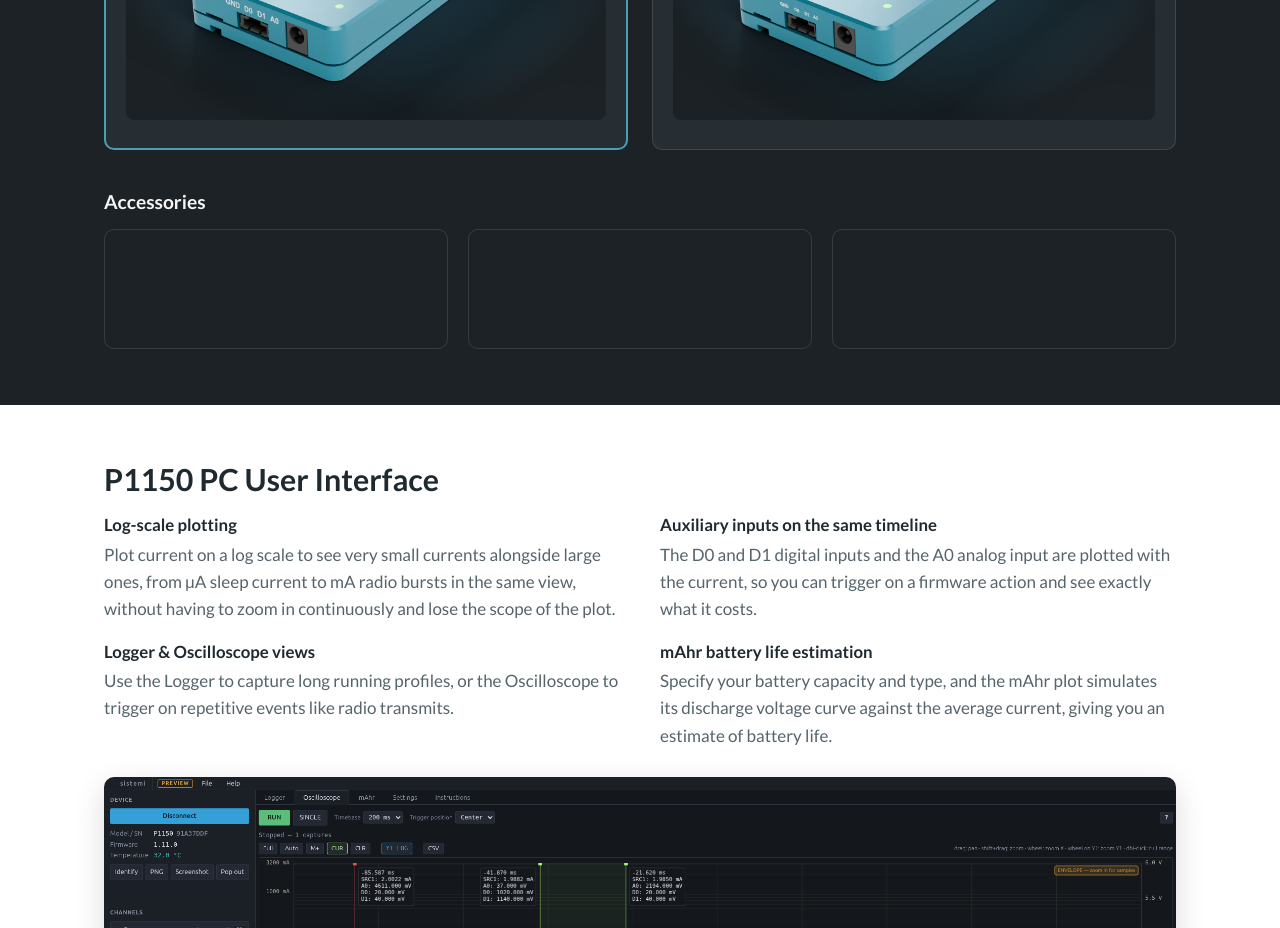
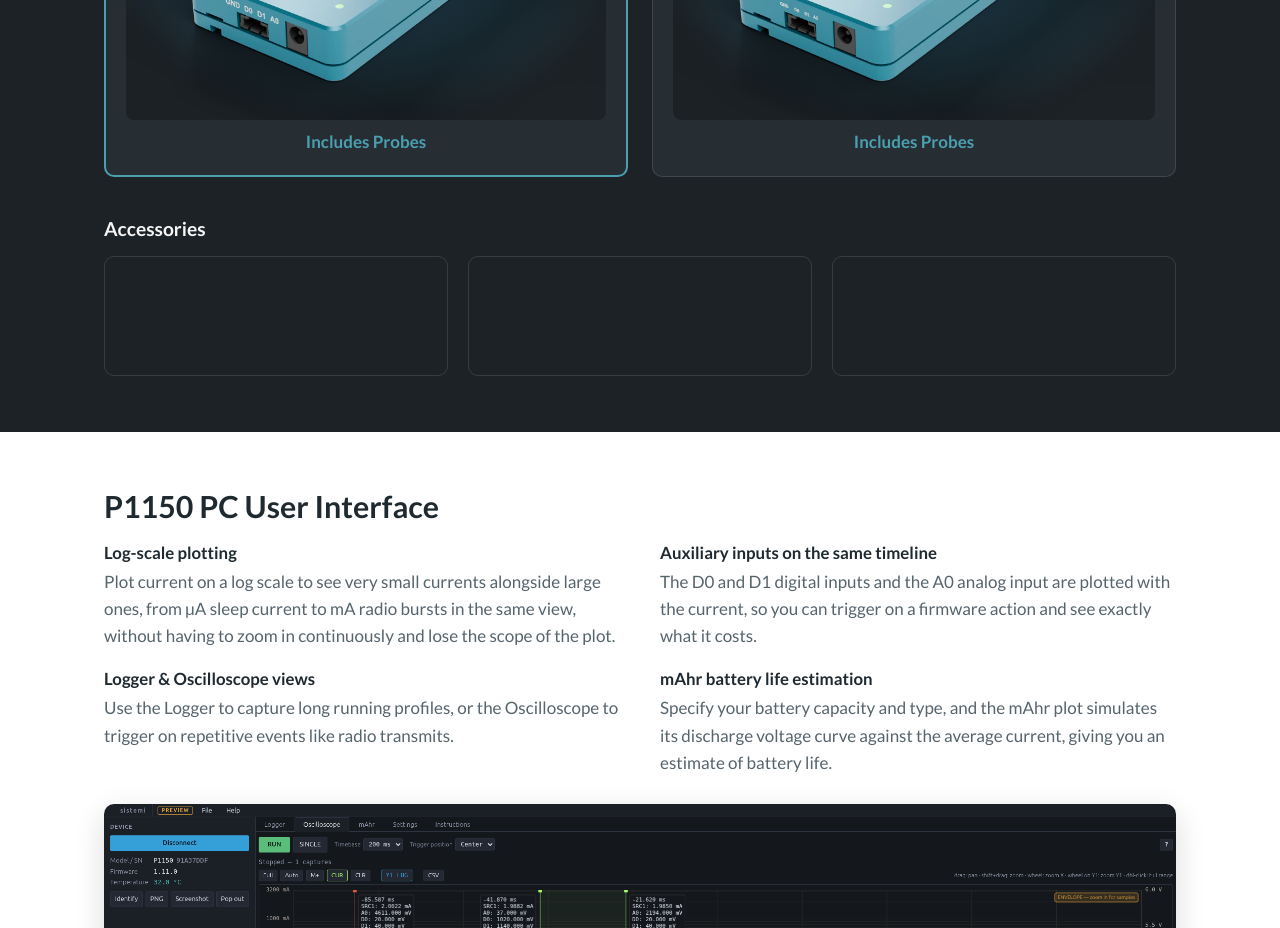
Before and after one commit to sistemicorp/a77-SistemiWebsite, an Astro site: page /p1150 in a window 1280 px wide. Shown: the part 2720-3648 px from the top of the page. Built offline with nearby package versions, Linux system fonts and the light colour scheme; Astro itself is replaced by a stand-in of ours.

Commit message:
Note that the P1150 and P1150D include probes in the Order section
Co-Authored-By: Claude Opus 5.5 <noreply@anthropic.com>

```diff
--- a/src/components/ShopifyOrder.astro
+++ b/src/components/ShopifyOrder.astro
@@ -17,12 +17,14 @@ const mainProducts = [
     image: '/images/p1150d-hero.webp',
     alt: 'P1150D power supply with built-in display',
     badge: 'Most popular',
+    note: 'Includes Probes',
   },
   {
     id: '9254799966452', // P1150 Power Supply
     image: '/images/p1150-hero.webp',
     alt: 'P1150 power supply',
     badge: null,
+    note: 'Includes Probes',
   },
 ];
 
@@ -39,6 +41,7 @@ const accessories = [
       <div class:list={['unit', { featured: p.badge }]}>
         {p.badge && <span class="badge">{p.badge}</span>}
         <img src={p.image} alt={p.alt} width="1600" height="1067" loading="lazy" />
+        {p.note && <p class="note">{p.note}</p>}
         <div class="shopify-product" data-product-id={p.id} data-variant="main"></div>
       </div>
     ))}
@@ -130,6 +133,12 @@ const accessories = [
     background: radial-gradient(ellipse at center, #2b5d75 0%, var(--c-dark) 75%);
     margin-bottom: 8px;
   }
+  .note {
+    margin: 4px 0 0;
+    text-align: center;
+    color: var(--c-teal);
+    font-weight: 700;
+  }
   .badge {
     position: absolute;
     top: 30px;
```
